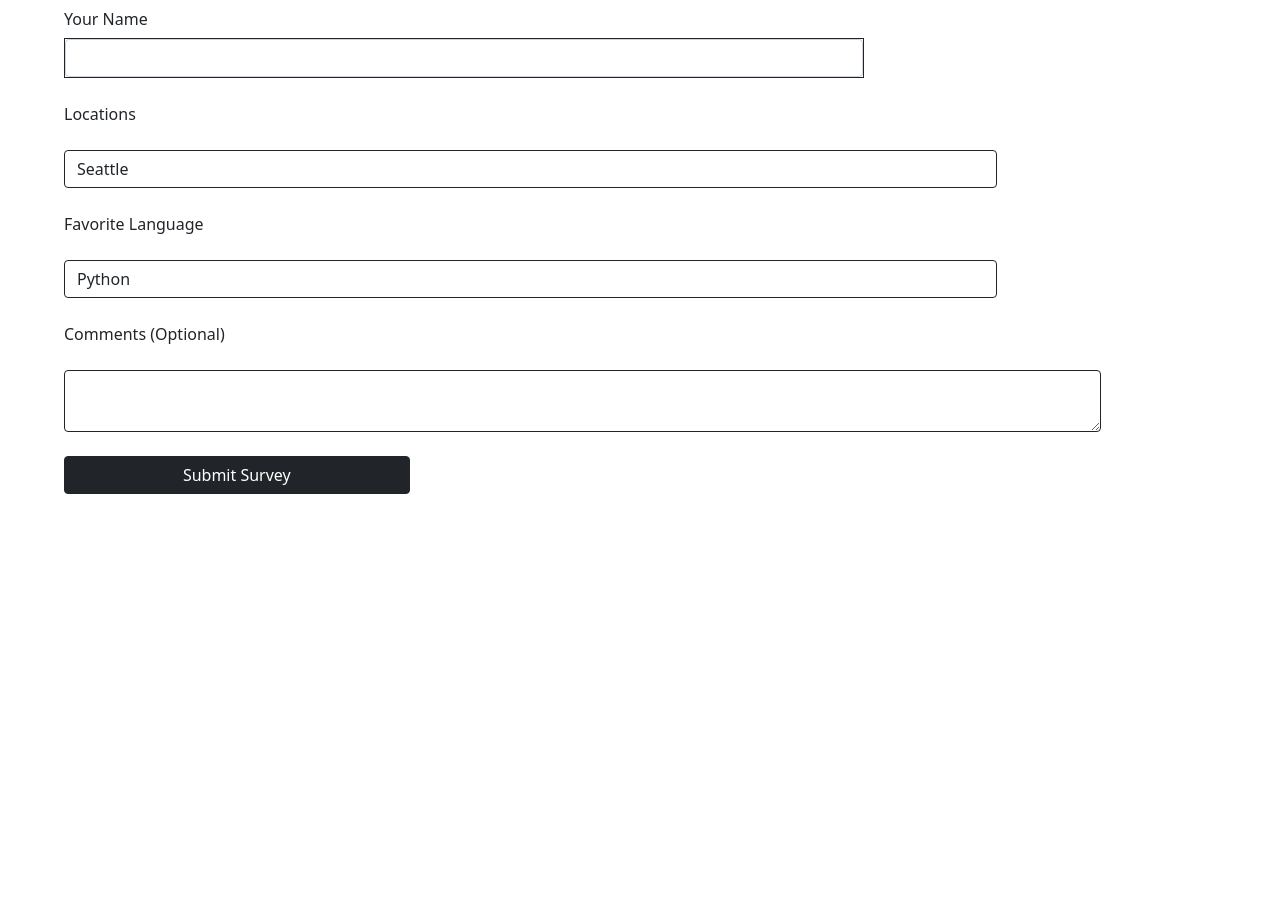
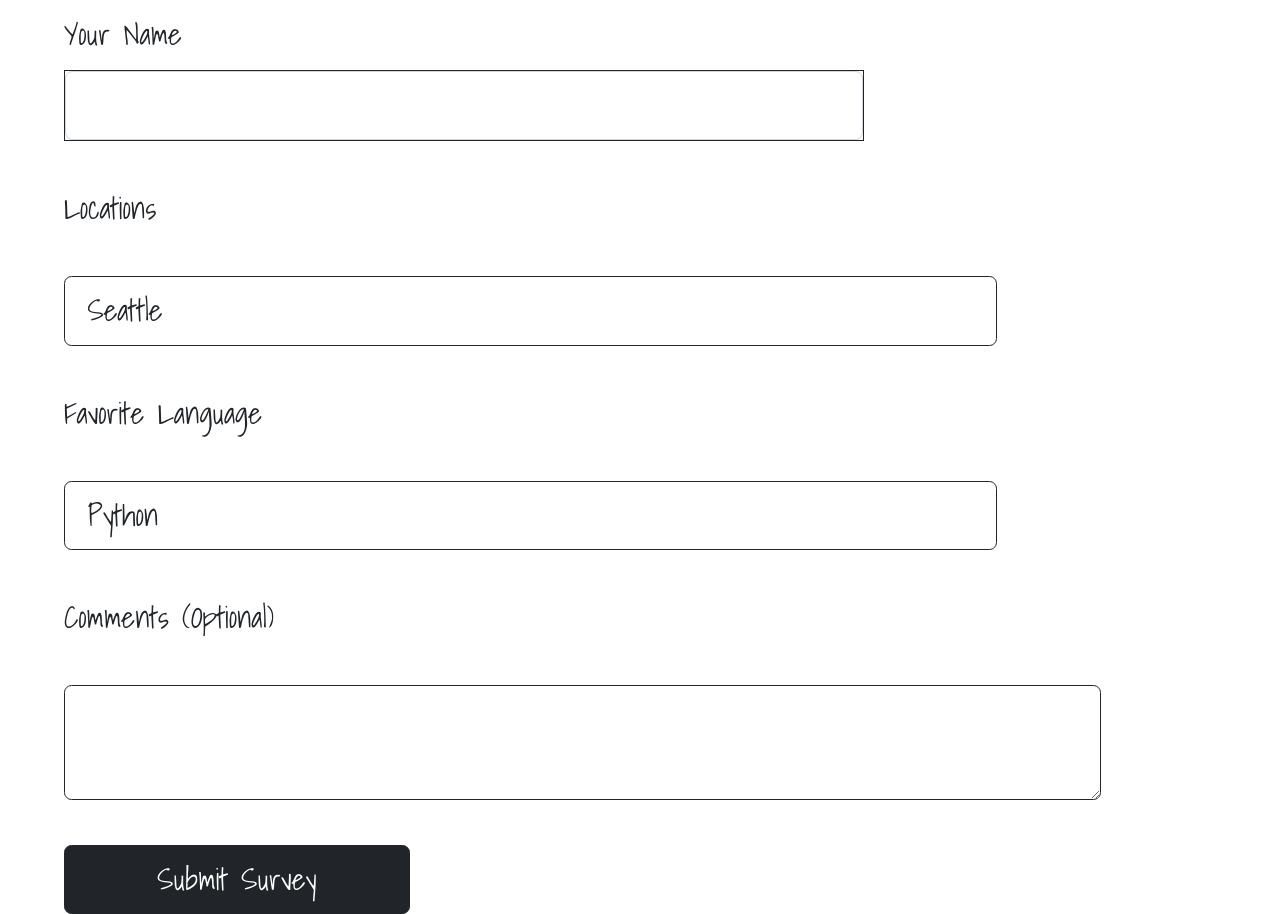
Before and after one commit to somir1/dojo_survey, a Flask app: page / in a window 1280 px wide. Before the commit the page ends 494 px from the top, so only its background shows below. Run offline with Flask 2, Linux system fonts and the light colour scheme.

Commit message:
Font styling

```diff
--- a/server.py
+++ b/server.py
@@ -10,7 +10,7 @@ def index():
 
 @app.route('/userresults', methods=["POST"])
 def showSurveyinfo():
-    return render_template("results.html", name = request.form["name"], dojo = request.form["dojo_location"], favlan = request.form["favlang"], comments = request.form["comments"])
+    return render_template("results.html", name = request.form["name"], dojo = request.form["dojo_location"], favlang = request.form["favlang"], comments = request.form["comments"])
 
 if __name__=="__main__":
 
--- a/static/style.css
+++ b/static/style.css
@@ -1,3 +1,11 @@
+*{
+    margin: 0;
+    padding: 0;
+    box-sizing: border-box;
+    font-family: 'Shadows Into Light', cursive;
+    font-size: 30px;
+}
+
 .con{
     width: 100%;
     display: flex;
@@ -16,3 +24,7 @@
 button{
     width: 30%;
 }
+
+.con > h1{
+    font-size: 80px;
+}
--- a/templates/index.html
+++ b/templates/index.html
@@ -7,6 +7,9 @@
     <meta name="viewport" content="width=device-width, initial-scale=1.0">
     <link href="https://cdn.jsdelivr.net/npm/bootstrap@5.0.2/dist/css/bootstrap.min.css" rel="stylesheet"
         integrity="sha384-EVSTQN3/azprG1Anm3QDgpJLIm9Nao0Yz1ztcQTwFspd3yD65VohhpuuCOmLASjC" crossorigin="anonymous">
+        <link rel="preconnect" href="https://fonts.googleapis.com">
+<link rel="preconnect" href="https://fonts.gstatic.com" crossorigin>
+<link href="https://fonts.googleapis.com/css2?family=Shadows+Into+Light&display=swap" rel="stylesheet">
     <link rel="stylesheet" href="/static/style.css">
     <title>User survery</title>
 </head>
--- a/templates/results.html
+++ b/templates/results.html
@@ -6,6 +6,9 @@
     <meta name="viewport" content="width=device-width, initial-scale=1, shrink-to-fit=no">
     <link href="https://cdn.jsdelivr.net/npm/bootstrap@5.0.2/dist/css/bootstrap.min.css" rel="stylesheet"
         integrity="sha384-EVSTQN3/azprG1Anm3QDgpJLIm9Nao0Yz1ztcQTwFspd3yD65VohhpuuCOmLASjC" crossorigin="anonymous">
+        <link rel="preconnect" href="https://fonts.googleapis.com">
+        <link rel="preconnect" href="https://fonts.gstatic.com" crossorigin>
+        <link href="https://fonts.googleapis.com/css2?family=Shadows+Into+Light&display=swap" rel="stylesheet">
     <link rel="stylesheet" href="/static/style.css">
     <title>Results</title>
   </head>
@@ -15,7 +18,7 @@
             <h1 class="h1"><u>Submitted Info</u></h1>
             <h4 class="display3">Name: {{request.form["name"]}}</h4>
             <h4 class="display4">Dojo Location: {{request.form["dojo_location"]}}</h4>
-            <h4 class="display4">Favorite Language: {{request.form["favlanguage"]}}</h4>
+            <h4 class="display4">Favorite Language: {{request.form["favlang"]}}</h4>
             <h4 class="display4">Comments: {{request.form["comments"]}}</h4>
             <a href="/"><button type="button" class="btn btn-primary btn btn-dark">Go back</button></a>
         </div>
```
